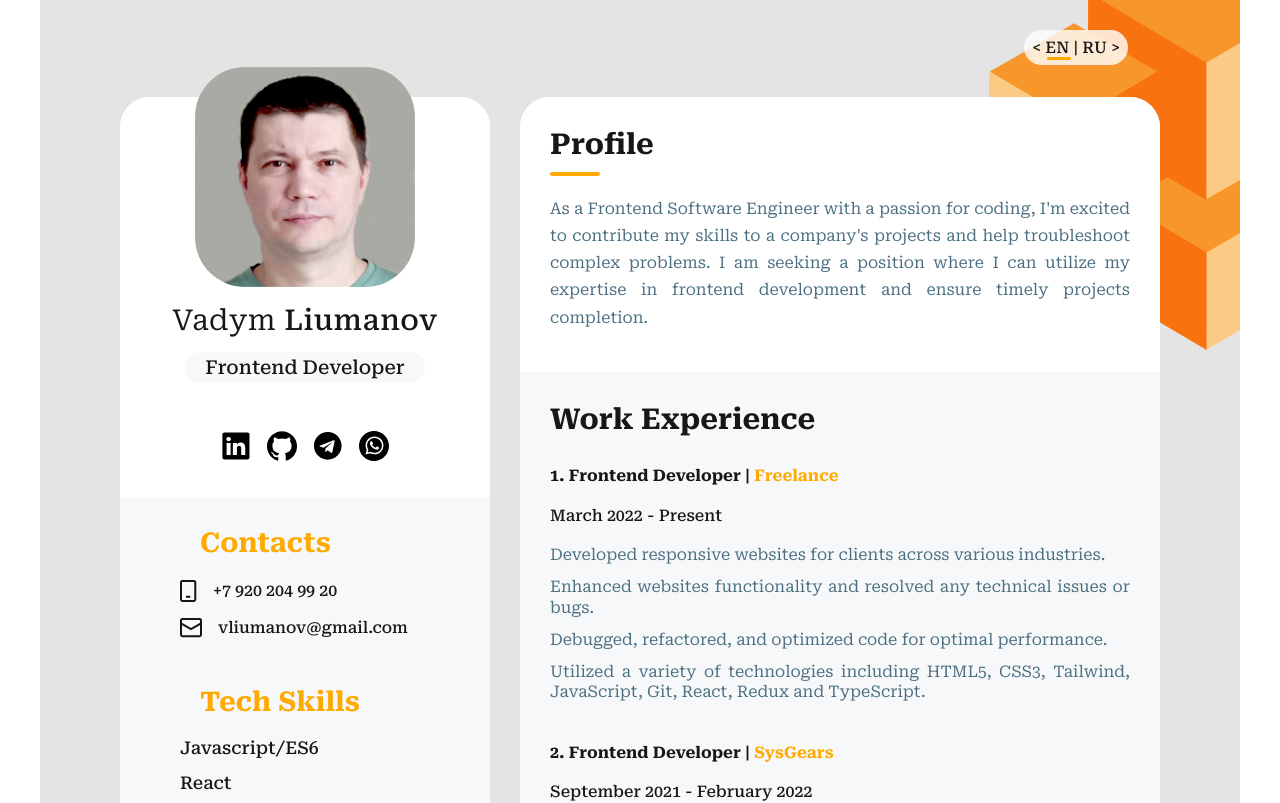
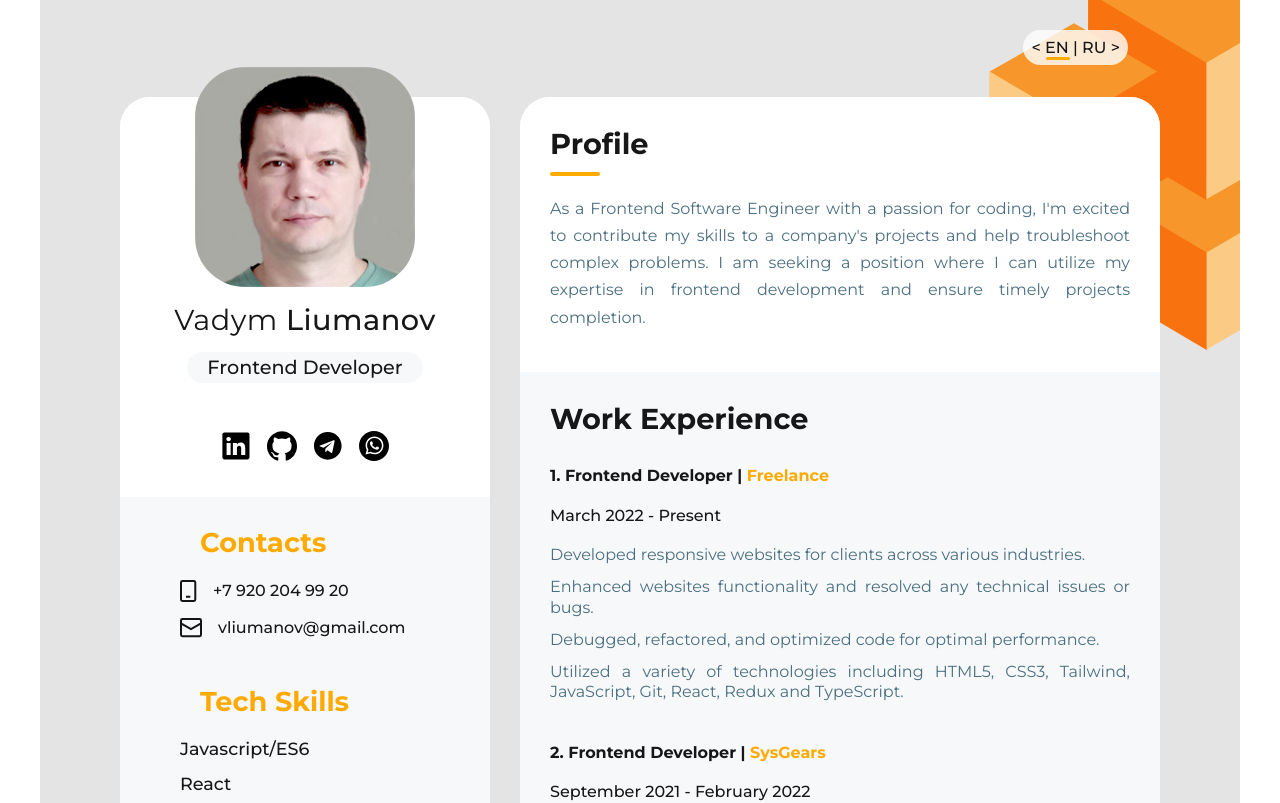
Before and after one commit to Vadym-Liumanov/resume-liumanov, a React (Create React App) app: page / in a window 1280 px wide. Shown: the top 803 px of the page. Built offline with nearby package versions, Linux system fonts and the light colour scheme.

Commit message:
Main fotn is Monserrat again

```diff
--- a/src/css/main.css
+++ b/src/css/main.css
@@ -1,6 +1,5 @@
 @import "./reset.css";
-/* @import url('https://fonts.googleapis.com/css2?family=DM+Sans:wght@400;500;700&family=Montserrat:wght@400;500;700&display=swap'); */
-@import url('https://fonts.googleapis.com/css2?family=Roboto+Serif:opsz,wght@8..144,400;8..144,500;8..144,700&display=swap');
+@import url('https://fonts.googleapis.com/css2?family=DM+Sans:wght@400;500;700&family=Montserrat:wght@400;500;700&display=swap');
 
 /* Common */
 
@@ -32,8 +31,7 @@
 
 body {
 
-    /* font-family: Montserrat, serif; */
-    font-family: 'Roboto Serif', serif;
+    font-family: Montserrat, serif;
     font-weight: 400;
     font-size: var(--root-font-size);
     line-height: 1.2;
@@ -145,6 +143,7 @@ body {
     font-weight: 400;
     margin-bottom: 0.5em;
     letter-spacing: 0.5px;
+    display: block;
 }
 
 .person__header span {
@@ -158,6 +157,7 @@ body {
     border-radius: 75px;
     padding: 4px 20px;
     margin-bottom: 2.5em;
+    display: block;
 }
 
 .person__social {
```
